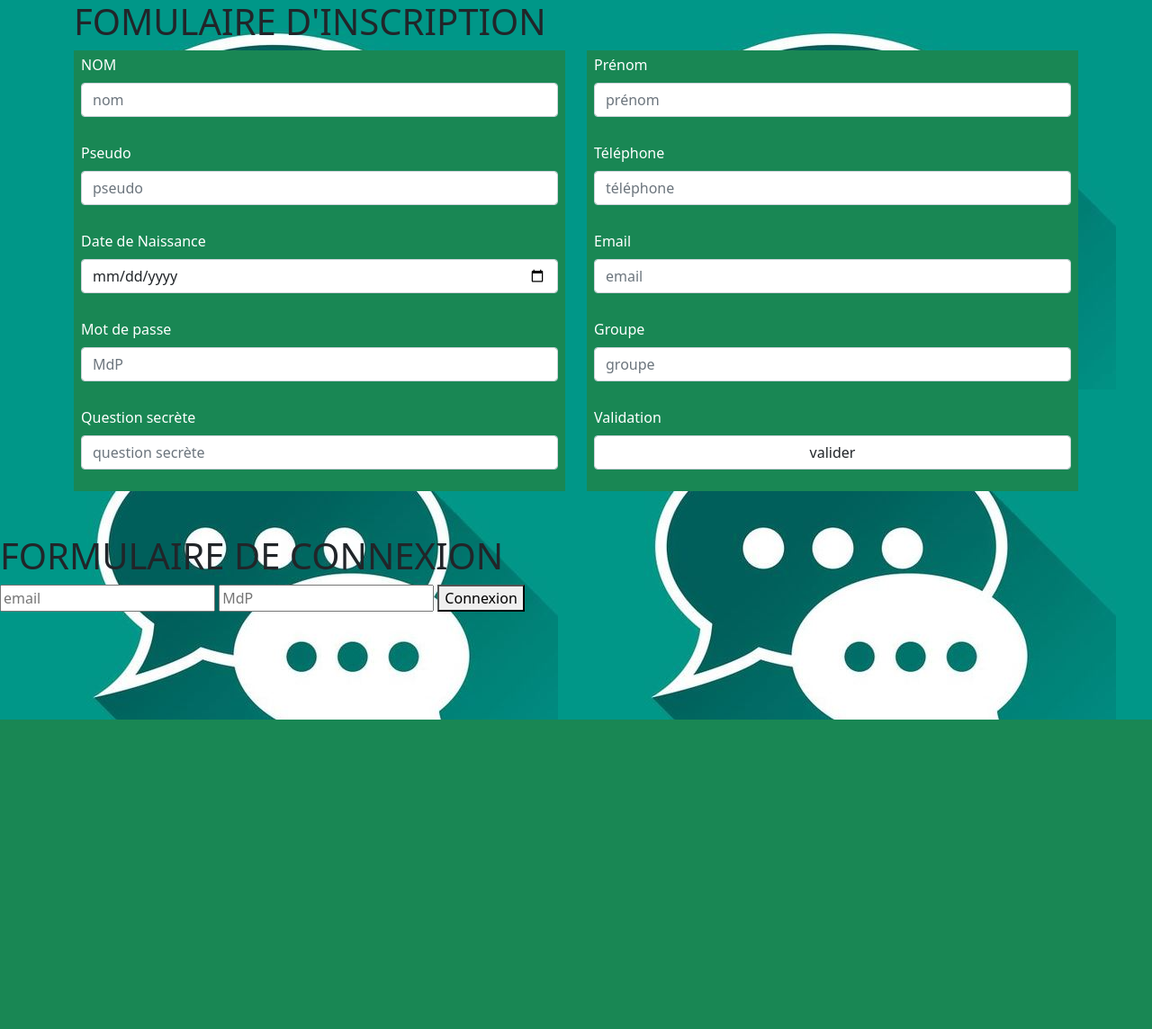
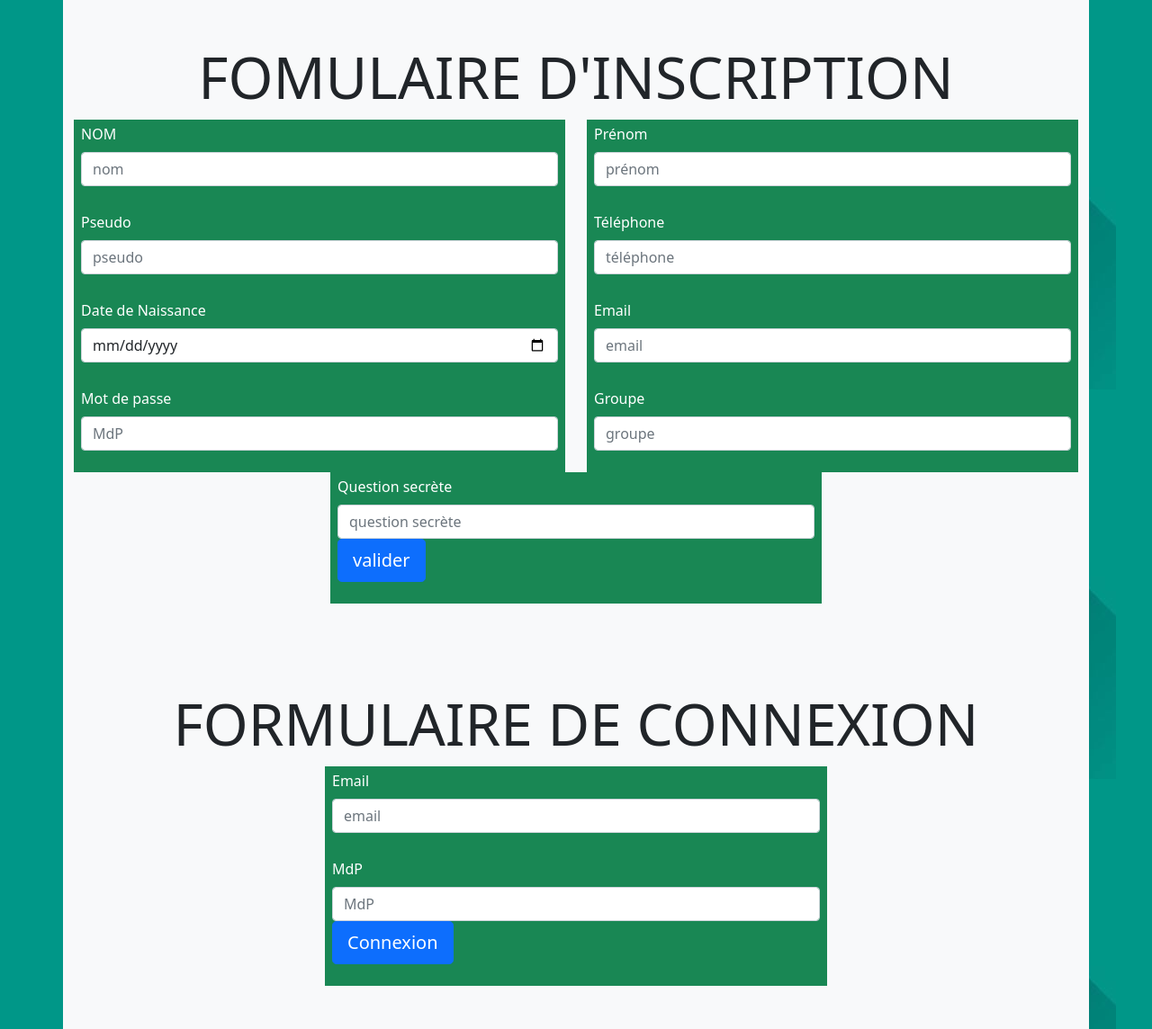
Before and after one commit to Vbonnier/projetTchat, a PHP site: page / in a window 1280 px wide. Shown: the whole page at 90% size. Before the commit the page ends 800 px from the top, so only its background shows below. Run offline with PHP 8.4, Linux system fonts and the light colour scheme.

Commit message:
modif 06/07 9h

```diff
--- a/index.php
+++ b/index.php
@@ -16,8 +16,8 @@
 
 
 
-    <div class="container">
-            <h1 class="col-md-12">FOMULAIRE D'INSCRIPTION</h1>
+    <div class="container py-5 bg-light">
+            <h1 class="display-3 text-dark text-center">FOMULAIRE D'INSCRIPTION</h1>
 
     <form method ="POST">
         <div class="row">
@@ -82,29 +82,43 @@
         <div class="bg-success ps-2 pe-2 pt-1 pb-4">
             <label for="exampleInputQuestion" class="form-label text-white">Question secrète</label>
             <input type="text" class="form-control" name="question" placeholder="question secrète" required>
+            <button type="submit" class="btn btn-lg btn-primary" name="bouton1" >valider</button>
         </div>
 
         </div>
 
-        <div class="col-md-6 pb-5">
-        <div class="bg-success ps-2 pe-2 pt-1 pb-4">
-            <label for="exampleBtnValidation" class="form-label text-white">Validation</label>
-            <button type="submit" class="form-control" name="bouton1" >valider</button>
-        </div>
-        </div>
+
 
 
     </form>
     </div>
     </div>
 
-    <h1>FORMULAIRE DE CONNEXION</h1>
+
+    <div class="container py-5 bg-light">
+        <div class="row">
+    <h1 class="display-3 text-dark text-center">FORMULAIRE DE CONNEXION</h1>
     <form method="post">
-            <input type="email" name="email" placeholder="email">
-            <input type="password" name="MdP" placeholder="MdP" required>
-            <button type="submit" class="btn2" name="bouton2" >Connexion</button>
+
+        <div class="col-md-6">
+        <div class="bg-success ps-2 pe-2 pt-1 pb-4 ">
+            <label for="exampleInputEmail" class="form-label text-white ">Email</label>
+            <input type="email" class="form-control" name="email" placeholder="email">
+        </div>
+        </div>
+
+        <div class="col-md-6">
+        <div class="bg-success ps-2 pe-2 pt-1 pb-4">
+        <label for="exampleInputMdP" class="form-label text-white ">MdP</label>
+            <input type="password" class="form-control name="MdP" placeholder="MdP" required>
+            <button type="submit" class="btn btn-lg btn-primary" name="bouton2" >Connexion</button>
+        </div>
+        </div>
+
 
         </form>
+        </div>
+        </div>
 </body>
 </html>
 
--- a/style.css
+++ b/style.css
@@ -1,7 +1,12 @@
-*{
+* {
     box-sizing: border-box;
+    margin: auto;
+    padding: auto;
 }
 
 body {
     background-image: url(tchat.jpg);
+    /* background-repeat: no-repeat; */
+    /* background-position: left; */
+    /* background-size: cover; */
 }
```
